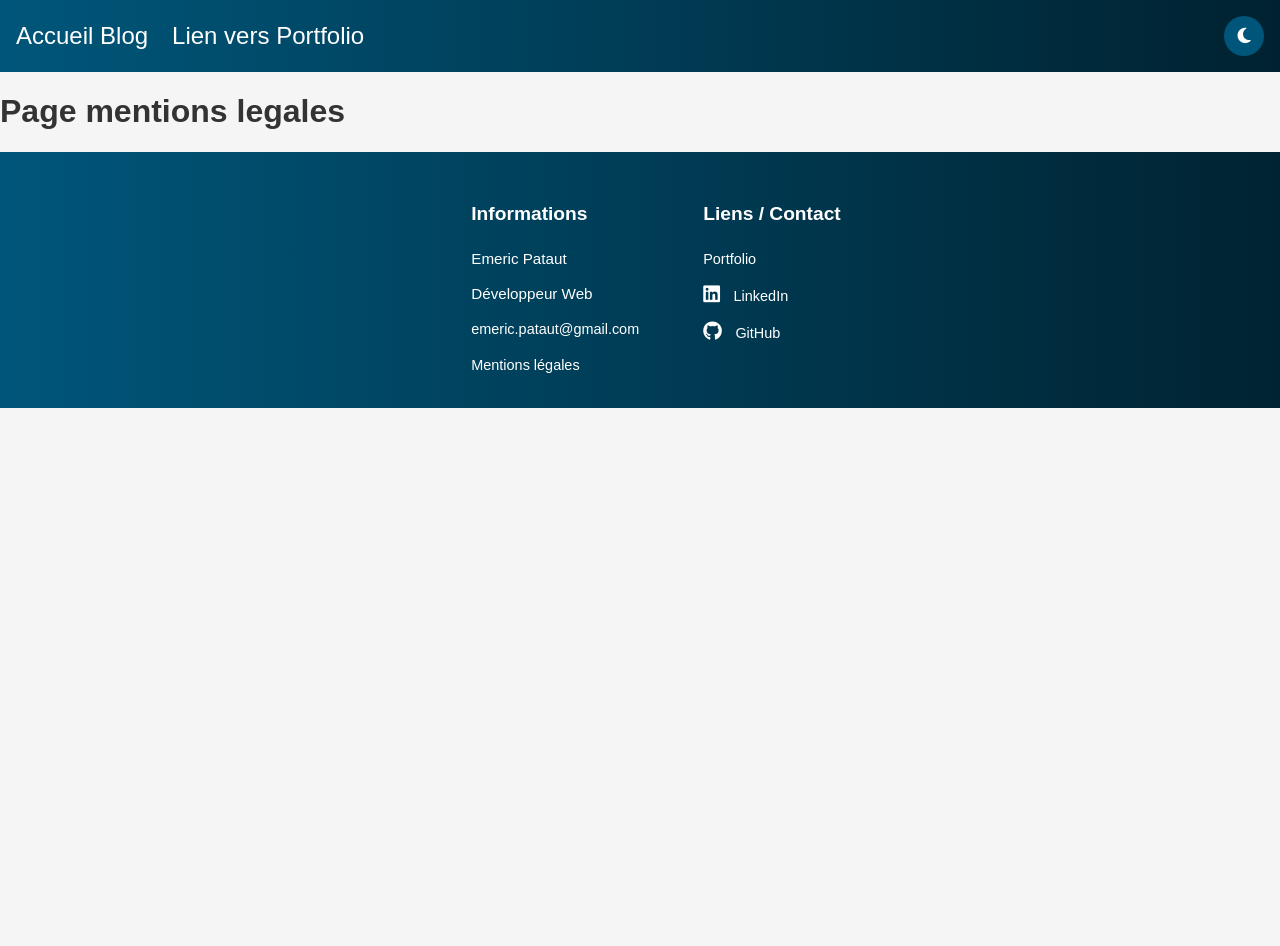
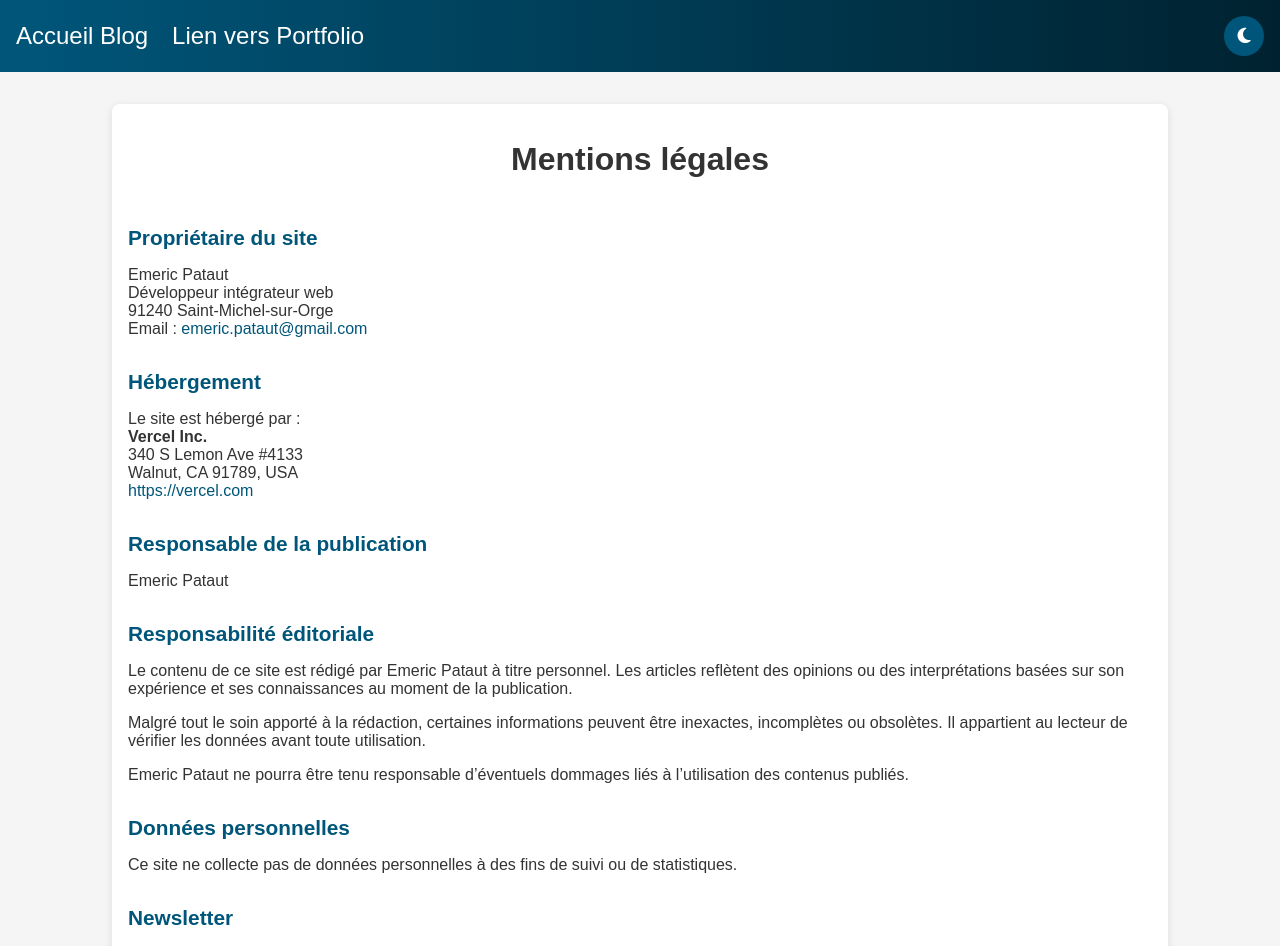
Before and after one commit to RikoDust/Blog, a React (Vite) app: page /mentions-legales in a window 1280 px wide. Shown: the top 946 px of the page. Before the commit the page ends 800 px from the top, so only its background shows below. Built offline with nearby package versions, Linux system fonts and the light colour scheme.

Commit message:
Feat(Mentions Legales) : ajout du composant Mention et de la page Legal

```diff
--- /dev/null
+++ b/src/components/Mentions/Mentions.css
@@ -0,0 +1,33 @@
+.mentions-container {
+  max-width: 1024px;
+  margin: 2em auto;
+  padding: 1em;
+  background: white;
+  border-radius: 8px;
+  box-shadow: 0 2px 8px rgba(0,0,0,0.1);
+}
+
+.mentions-container h1 {
+  text-align: center;
+  margin-bottom: 1.5em;
+  font-size: 2rem;
+}
+
+.mentions-container section {
+  margin-bottom: 2em;
+}
+
+.mentions-container h2 {
+  font-size: 1.3rem;
+  color: #00567a;
+  margin-bottom: 0.5em;
+}
+
+.mentions-container a {
+  color: #00567a;
+  text-decoration: none;
+}
+
+.mentions-container a:hover {
+  text-decoration: underline;
+}
--- /dev/null
+++ b/src/components/Mentions/Mentions.tsx
@@ -0,0 +1,70 @@
+import './Mentions.css';
+
+
+
+
+const Mentions = () => {
+  return (
+    <div className='mentions-container'>
+            <h1>Mentions légales</h1>
+
+            <section>
+            <h2>Propriétaire du site</h2>
+            <p>Emeric Pataut<br />
+            Développeur intégrateur web<br />
+            91240 Saint-Michel-sur-Orge<br />
+            Email : <a href="mailto:emeric.pataut@gmail.com">emeric.pataut@gmail.com</a></p>
+            </section>
+
+            <section>
+            <h2>Hébergement</h2>
+            <p>Le site est hébergé par :<br />
+            <strong>Vercel Inc.</strong><br />
+            340 S Lemon Ave #4133<br />
+            Walnut, CA 91789, USA<br />
+            <a href="https://vercel.com" target="_blank">https://vercel.com</a></p>
+            </section>
+
+            <section>
+            <h2>Responsable de la publication</h2>
+            <p>Emeric Pataut</p>
+            </section>
+
+            <section>
+                <h2>Responsabilité éditoriale</h2>
+                <p>
+                    Le contenu de ce site est rédigé par Emeric Pataut à titre personnel. Les articles reflètent des opinions ou des interprétations basées sur son expérience et ses connaissances au moment de la publication.
+                </p>
+                <p>
+                    Malgré tout le soin apporté à la rédaction, certaines informations peuvent être inexactes, incomplètes ou obsolètes. Il appartient au lecteur de vérifier les données avant toute utilisation.
+                </p>
+                <p>
+                    Emeric Pataut ne pourra être tenu responsable d’éventuels dommages liés à l’utilisation des contenus publiés.
+                </p>
+            </section>
+
+            <section>
+            <h2>Données personnelles</h2>
+            <p>Ce site ne collecte pas de données personnelles à des fins de suivi ou de statistiques.</p>
+            </section>
+
+            <section>
+            <h2>Newsletter</h2>
+            <p>Une fonctionnalité de newsletter pourra être proposée ultérieurement. Les adresses e-mail ne seront utilisées que pour l’envoi des nouveaux articles et ne seront jamais partagées.</p>
+            </section>
+
+            <section>
+            <h2>Cookies</h2>
+            <p>Aucun cookie de suivi n’est utilisé sur ce site.</p>
+            </section>
+
+            <section>
+            <h2>Propriété intellectuelle</h2>
+            <p>Le contenu du site (textes, images, code, etc.) est protégé par le droit d’auteur. Toute reproduction est interdite sans l’accord de l’auteur.</p>
+            </section>
+
+    </div>
+  );
+};
+
+export default Mentions;
--- a/src/pages/Legal.tsx
+++ b/src/pages/Legal.tsx
@@ -1,15 +1,11 @@
-
+import Mentions from '../components/Mentions/Mentions';
 
 
 
 const Legal = () => {
   return (
     <div>
-      <h1>Page mentions legales</h1>
-
-
-
-
+      <Mentions />
 
     </div>
   );
```
